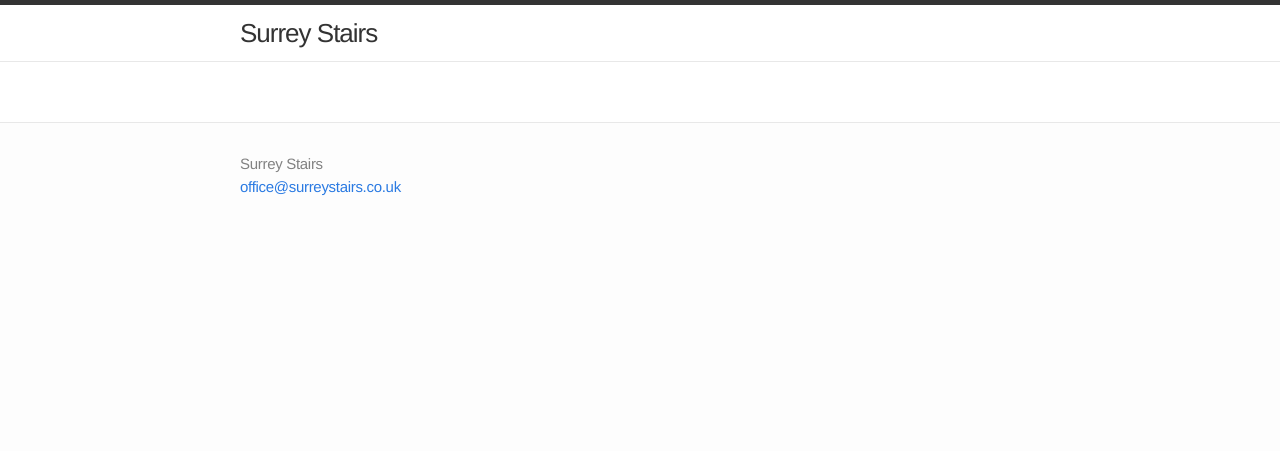
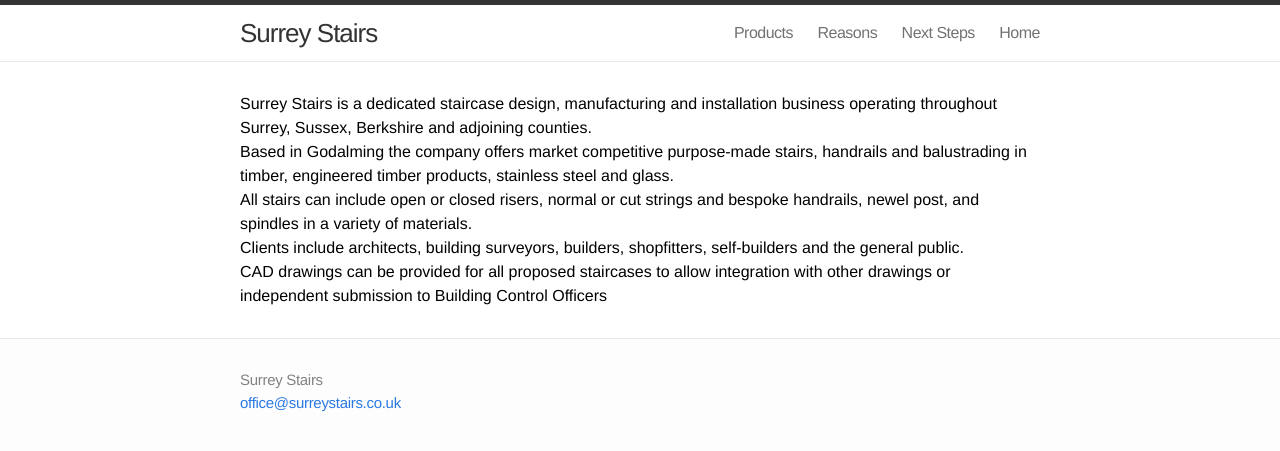
Before and after one commit to rjw1/surreystairs.co.uk, a Jekyll site: the page built from index.md, in a window 1280 px wide. Shown: the top 451 px of the page. Built offline with Jekyll 4.4.1, drawn with Linux system fonts in a browser that asks for light colours; Markdown is read by kramdown in place of the engine named in the settings.

Commit message:
Add basic content

```diff
--- a/index.md
+++ b/index.md
@@ -1,7 +1,19 @@
 ---
 layout: default
+title: Home
 ---
 
-<div class="home">
+Surrey Stairs is a dedicated staircase design, manufacturing and installation
+business operating throughout Surrey, Sussex, Berkshire and adjoining counties.
 
-</div>
+Based in Godalming the company offers market competitive purpose-made stairs,
+handrails and balustrading in timber, engineered timber products, stainless steel and glass.
+
+All stairs can include open or closed risers, normal or cut strings and bespoke
+handrails, newel post, and spindles in a variety of materials.
+
+Clients include architects, building surveyors, builders, shopfitters,
+self-builders and the general public.
+
+CAD drawings can be provided for all proposed staircases to allow integration
+with other drawings or independent submission to Building Control Officers
```
Also changed, not shown: next_steps/index.md (added, +10 -0 lines), products/index.md (added, +11 -0 lines), reasons/index.md (added, +11 -0 lines).
